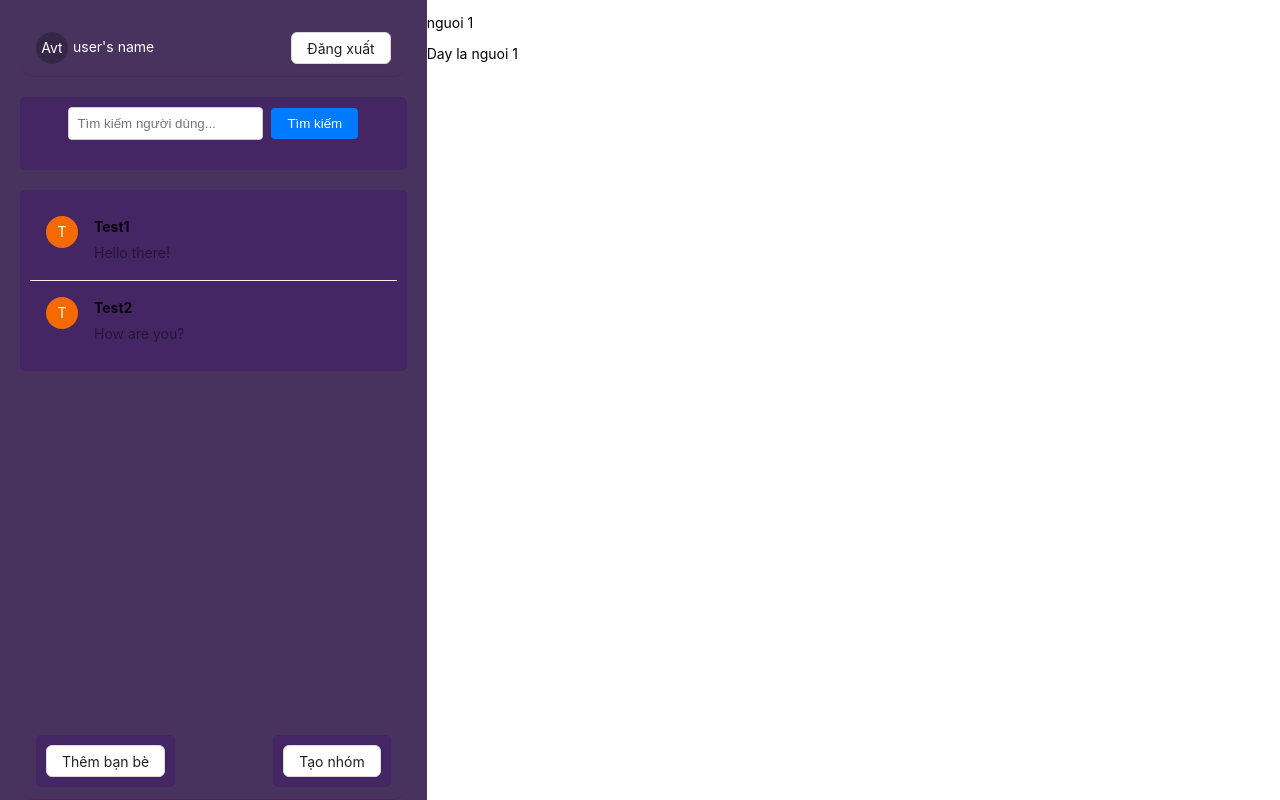
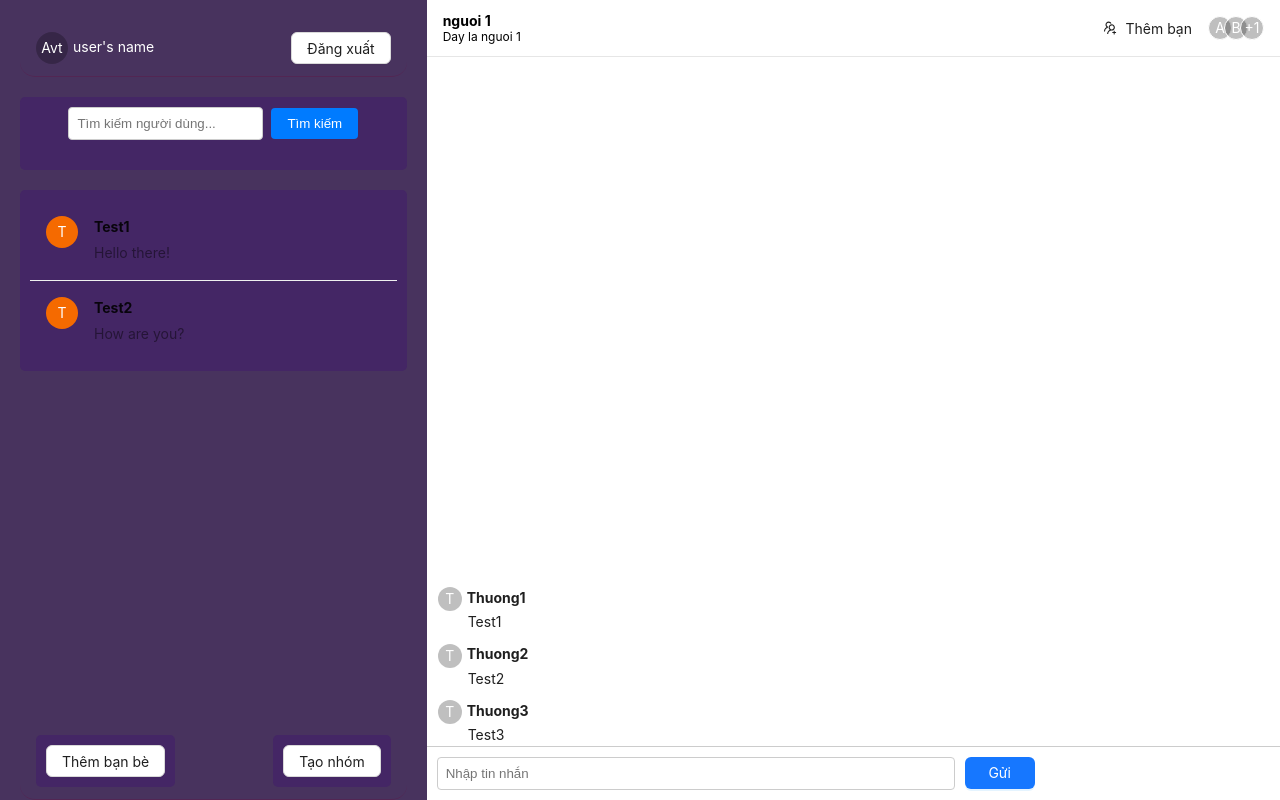
Before and after one commit to CVThien2k2/i-Message, a React (Create React App) app in the folder Client/: page / in a window 1280 px wide. Built offline with nearby package versions, Linux system fonts and the light colour scheme.

Commit message:
update ChatRoom

```diff
--- /dev/null
+++ b/Client/src/components/ChatRoom/Chat/Chat.js
@@ -0,0 +1,55 @@
+import React from 'react';
+import { Avatar, Typography } from 'antd';
+import styled from 'styled-components';
+import { formatRelative } from 'date-fns/esm';
+
+const MessageStyled = styled.div`
+  margin-bottom: 10px;
+
+  .author {
+    margin-left: 5px;
+    font-weight: bold;
+  }
+
+  .date {
+    margin-left: 10px;
+    font-size: 11px;
+    color: #a7a7a7;
+  }
+
+  .content {
+    margin-left: 30px;
+  }
+`;
+
+function formatDate(seconds) {
+  let formattedDate = '';
+
+  if (seconds) {
+    formattedDate = formatRelative(new Date(seconds * 1000), new Date());
+
+    formattedDate =
+      formattedDate.charAt(0).toUpperCase() + formattedDate.slice(1);
+  }
+
+  return formattedDate;
+}
+
+export default function Message({ text, displayName, createdAt, photoURL }) {
+  return (
+    <MessageStyled>
+      <div>
+        <Avatar size='small' src={photoURL}>
+          {photoURL ? '' : displayName?.charAt(0)?.toUpperCase()}
+        </Avatar>
+        <Typography.Text className='author'>{displayName}</Typography.Text>
+        <Typography.Text className='date'>
+          {formatDate(createdAt?.seconds)}
+        </Typography.Text>
+      </div>
+      <div>
+        <Typography.Text className='content'>{text}</Typography.Text>
+      </div>
+    </MessageStyled>
+  );
+}
--- /dev/null
+++ b/Client/src/components/ChatRoom/Chat/ChatGroup.js
@@ -0,0 +1,122 @@
+import { Avatar, Button, Tooltip, Form } from 'antd';
+import React from 'react';
+import styled from 'styled-components';
+import { UsergroupAddOutlined } from '@ant-design/icons';
+import Message from './Chat';
+
+const ToolBarStyled = styled.div`
+  display: flex;
+  justify-content: space-between;
+  height: 56px;
+  padding: 0 16px;
+  align-items: center;
+  border-bottom: 1px solid rgb(230, 230, 230);
+
+  .toolbar_info {
+    display: flex;
+    flex-direction: column;
+    justify-content: center;
+  }
+
+  .header {
+    &__title {
+      margin: 0;
+      font-weight: bold;
+    }
+
+    &__description {
+      font-size: 12px;
+    }
+  }
+`;
+
+const WrapperStyled = styled.div`
+  height: 100vh;
+`;
+const ButtonGroup = styled.div`
+  display: flex;
+  align-items: center;
+`;
+const ChatStyled = styled.div`
+  height: calc(100% - 56px);
+  display: flex;
+  flex-direction: column;
+  padding: 11px;
+  justify-content: flex-end;
+`;
+
+const ChatListStyled = styled.div`
+  max-height: 100%;
+  overflow-y: auto;
+`;
+
+const FormStyled = styled(Form)`
+  position: absolute;
+  bottom: 0;
+  left: 0;
+  width: 100%;
+  padding: 10px;
+  background-color: #fff;
+  border-top: 1px solid #ccc;
+
+
+  .ant-form-item {
+    flex: 1;
+    margin-bottom: 0;
+  }
+
+  input {
+    width: calc(100% - 40%); /* Để tạo khoảng cách cho nút Gửi */
+    padding: 8px;
+    border: 1px solid #ccc;
+    border-radius: 4px;
+  }
+
+  button {
+    width: 70px;
+    margin-left: 10px;
+  }
+`;
+
+export default function ChatWindow() {
+  return (
+    <WrapperStyled>
+      <ToolBarStyled>
+        <div className='toolbar_info'>
+          <p className='header__title'>nguoi 1</p>
+          <span className='header__description'>Day la nguoi 1</span>
+        </div>
+        <ButtonGroup>
+          <Button icon={<UsergroupAddOutlined />} type='text'>Thêm bạn</Button>
+          <Avatar.Group size='small' maxCount={2}>
+            <Tooltip title="A">
+              <Avatar>A</Avatar>
+            </Tooltip>
+            <Tooltip title="B">
+              <Avatar>B</Avatar>
+            </Tooltip>
+            <Tooltip title="C">
+              <Avatar>C</Avatar>
+            </Tooltip>
+          </Avatar.Group>
+        </ButtonGroup>
+      </ToolBarStyled>
+      <ChatStyled>
+        <ChatListStyled>
+          <Message text="Test1" photoURL={null} displayName="Thuong1" createdAt={342432523423}></Message>
+          <Message text="Test2" photoURL={null} displayName="Thuong2" createdAt={342432523423}></Message>
+          <Message text="Test3" photoURL={null} displayName="Thuong3" createdAt={342432523423}></Message>
+          <Message text="Test4" photoURL={null} displayName="Thuong4" createdAt={342432523423}></Message>
+
+        </ChatListStyled>
+        <FormStyled>
+          <Form.Item>
+            <input placeholder='Nhập tin nhắn' bordered={false} autoComplete='off'/>
+            <Button type='primary'>Gửi</Button>
+          </Form.Item>
+        </FormStyled>
+
+      </ChatStyled>
+    </WrapperStyled>
+  );
+}
--- a/Client/src/components/ChatRoom/Chat/Message.js
+++ /dev/null
@@ -1,22 +0,0 @@
-import React from 'react'
-import styled from 'styled-components'
-
-const ToolBarStyled = styled.div``;
-
-const ChatStyled = styled.div``;
-
-export default function ChatWindow() {
-  return (
-    <div>
-    <ToolBarStyled>
-      <div>
-        <p>nguoi 1</p>
-        <span>Day la nguoi 1</span>
-      </div>
-    </ToolBarStyled>
-    <ChatStyled>
-
-    </ChatStyled>
-    </div>
-  )
-}
--- a/Client/src/components/ChatRoom/index.js
+++ b/Client/src/components/ChatRoom/index.js
@@ -7,7 +7,7 @@ import React from 'react';
 import { Row, Col } from 'antd';
 import './ChatRoom.css';
 import Sidebar from './SideBar/Sidebar';
-import ChatWindow from './Chat/Message';
+import ChatWindow from './Chat/ChatGroup';
 
 const ChatRoom = () => {
   return (
```
